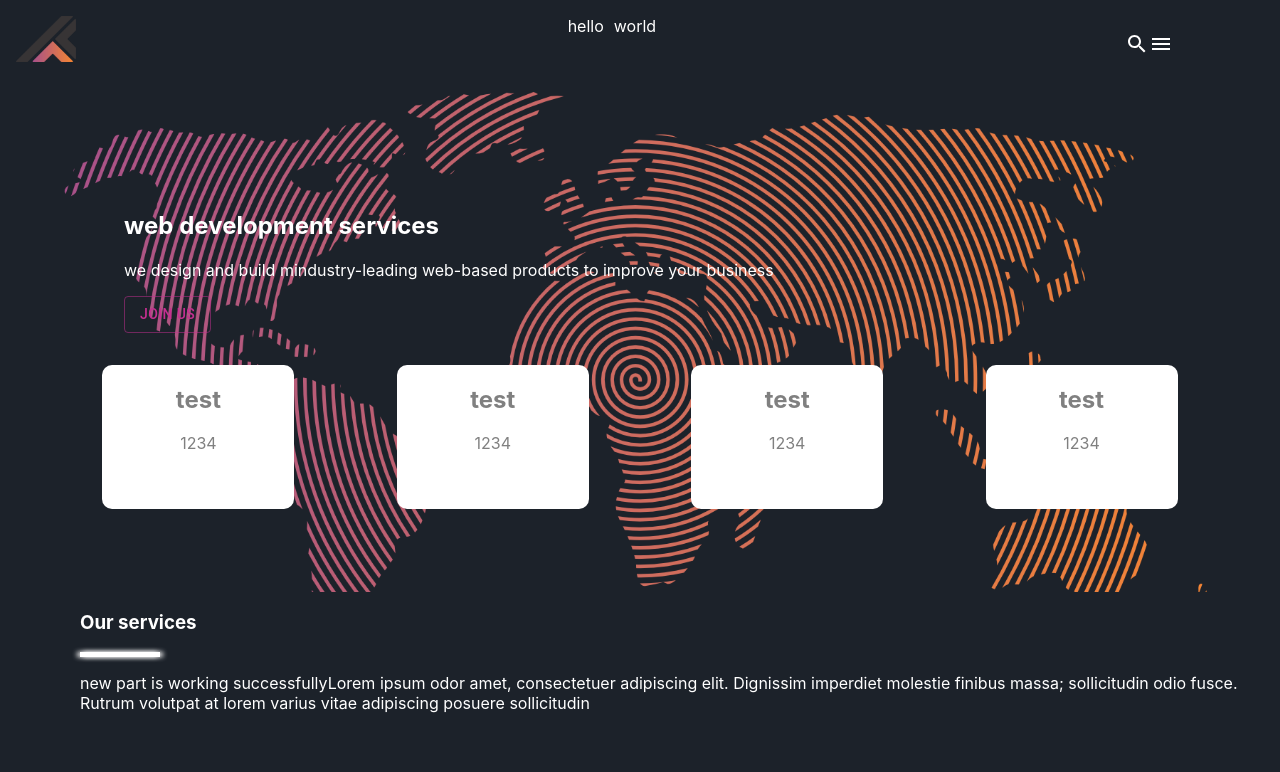
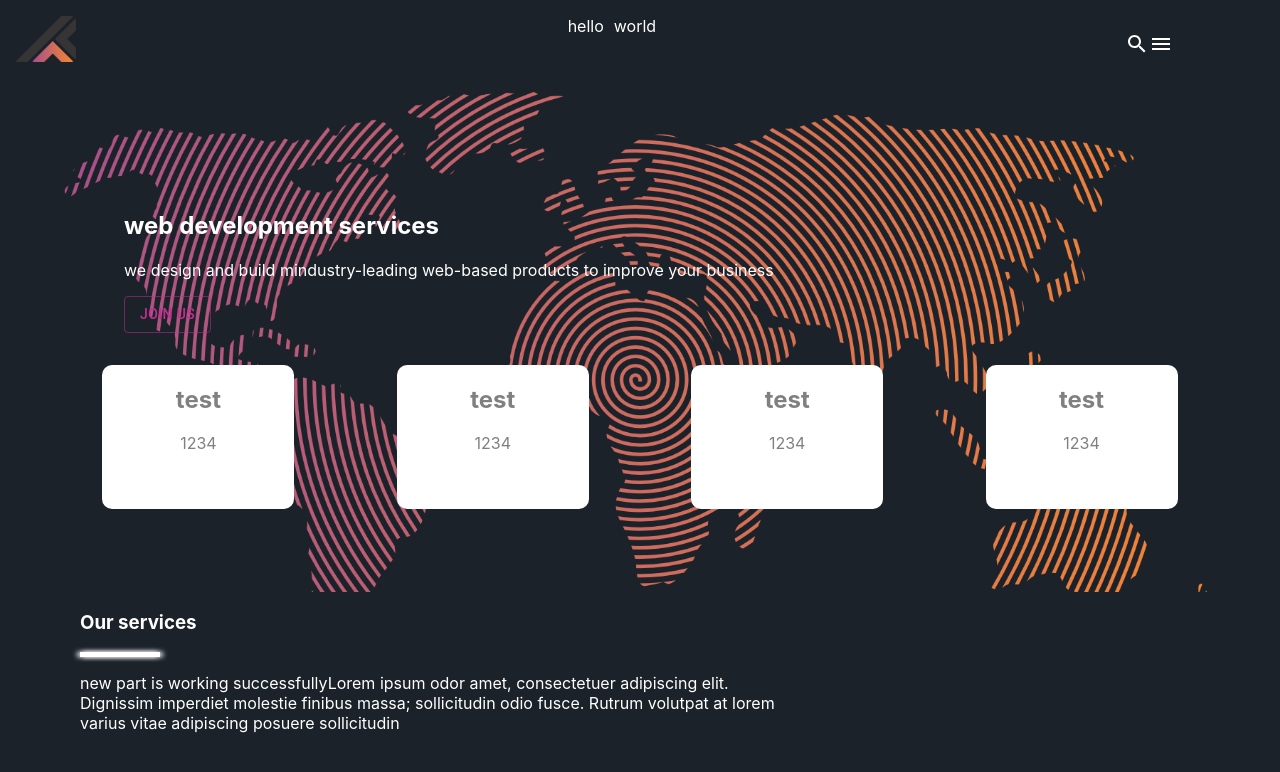
Before and after one commit to pedrambabazadeh/business-website, a React (Create React App) app: page / in a window 1280 px wide. Shown: the top 772 px of the page. Built offline with nearby package versions, Linux system fonts and the light colour scheme.

Commit message:
Add matierial UI grid to PartJs

```diff
--- a/src/Components/Part/Part.jsx
+++ b/src/Components/Part/Part.jsx
@@ -1,17 +1,24 @@
 import React from 'react'
 import './part.css'
+import { Button, Grid, Box } from '@mui/material'
 
 export default function Part(props) {
   return (
     <section className='main-section'>
-        <h3>{props.title}</h3>
-        <div className='separator'
+      <h3>{props.title}</h3>
+      <div className='separator'
           style={{backgroundColor: props.color,
           boxShadow: `3px 0px 5px ${props.color}, -3px -0px 5px ${props.color}`}}>
           &nbsp;
-        </div>
-        <p>{props.data}</p>
+      </div>
+      <Grid container>
+        <Grid item xs={7}>
+          <Box>
+            <p>{props.data}</p>
+          </Box>
+        </Grid>
         {props.children}
+      </Grid>
     </section>
   )
 }
--- a/src/Sections/Services/Services.jsx
+++ b/src/Sections/Services/Services.jsx
@@ -4,8 +4,8 @@ import { Part } from '../../Components'
 export default function Services() {
   return (
     <Part title="Our services"
-     data="new part is working successfullyLorem ipsum odor amet, consectetuer adipiscing elit. Dignissim imperdiet molestie finibus massa; sollicitudin odio fusce. Rutrum volutpat at lorem varius vitae adipiscing posuere sollicitudin"
-     color="#ffffff">
+      data="new part is working successfullyLorem ipsum odor amet, consectetuer adipiscing elit. Dignissim imperdiet molestie finibus massa; sollicitudin odio fusce. Rutrum volutpat at lorem varius vitae adipiscing posuere sollicitudin"
+      color="#ffffff">
         <div className="messy-list">
         </div>
       </Part>
```
